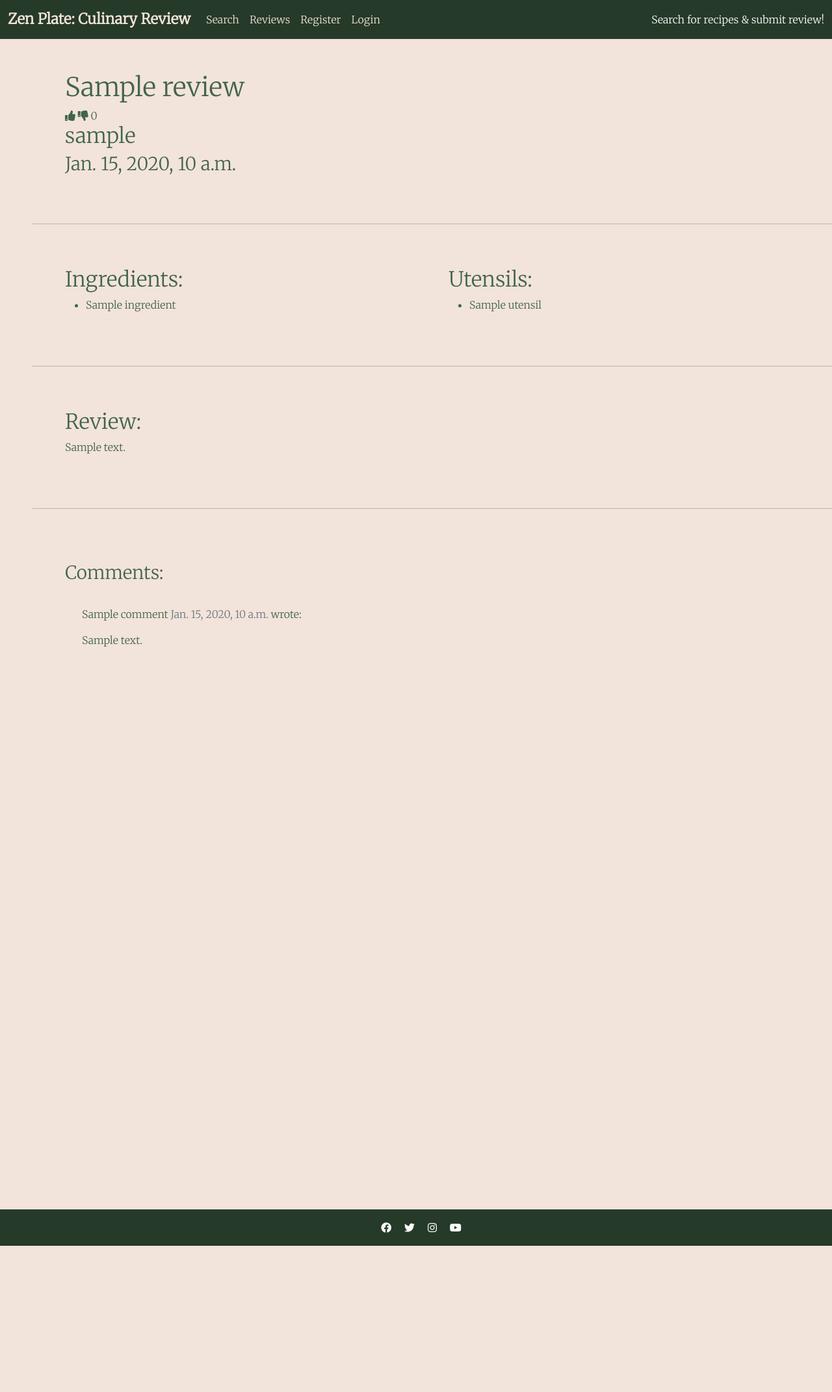
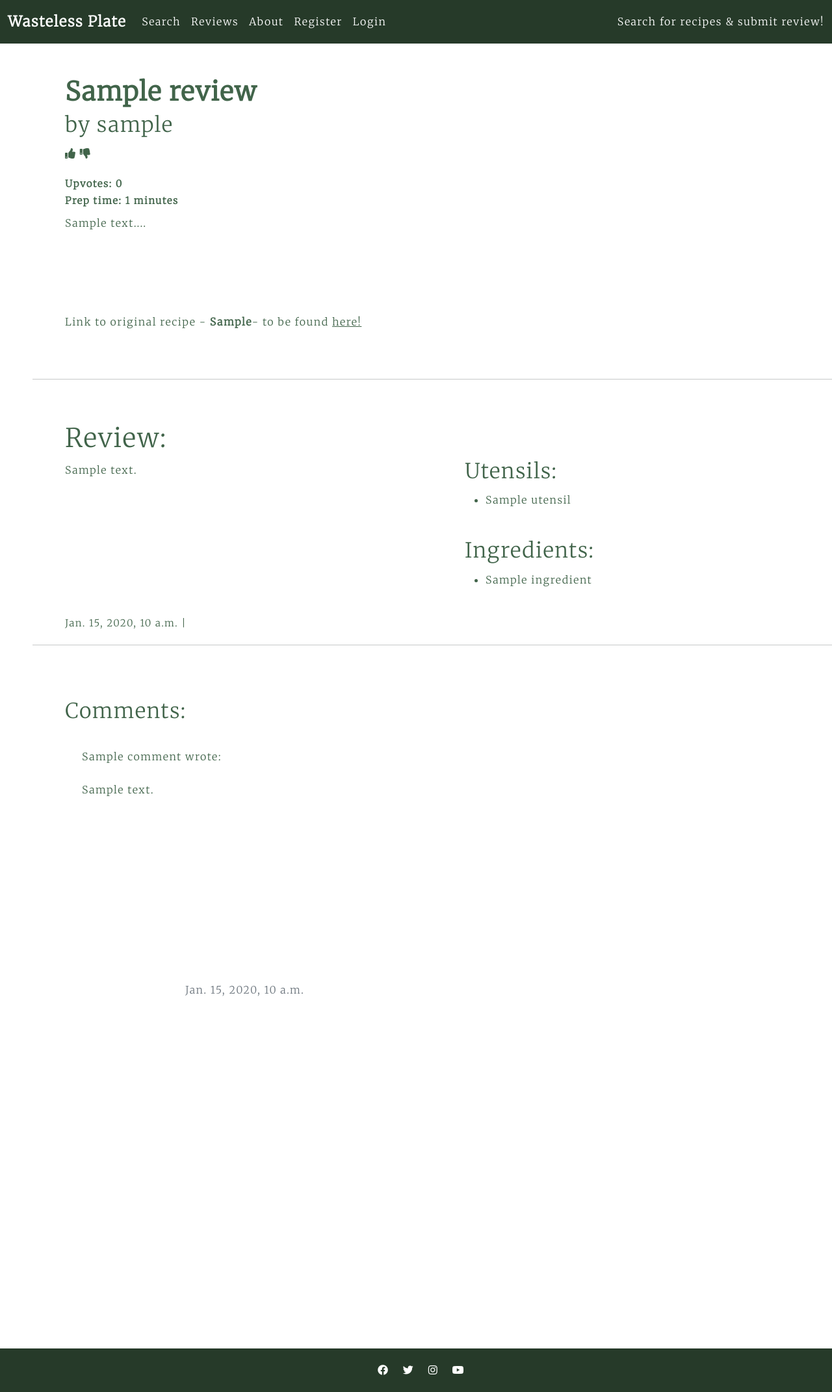
Before and after one commit to chrisryan91/PP4, a Django app: a page that uses templates/base.html in a window 1280 px wide. Shown: the whole page at 65% size. Before the commit the page ends 1917 px from the top, so only its background shows below. Run offline with Django 3.2, Linux system fonts and the light colour scheme; tables that the repository leaves empty hold one stand-in row (values such as "Sample post"); some libraries are stand-ins or nearby versions.

Commit message:
Add about.html, add url path for html and link in nav bar, update name of website, style review.html to make the blog posts more readable

```diff
--- a/pp4app/urls.py
+++ b/pp4app/urls.py
@@ -4,6 +4,7 @@
 urlpatterns = [
     path('', views.Homepage, name='home'),
     path('search/', views.search, name='search'),
+    path('about', views.About, name='about'),
     path('submit_review/', views.SubmitReview, name='submit_review'),
     path('blog/', views.Reviews.as_view(), name="blog"),
     path('<slug:slug>/', views.ReviewPost.as_view(), name='review_post'),
--- a/pp4app/views.py
+++ b/pp4app/views.py
@@ -17,6 +17,9 @@
 
 from django.shortcuts import render
 from django.core.paginator import Paginator, EmptyPage, PageNotAnInteger
+
+def About(request):
+        return render(request, 'about.html')
 
 def search(request):
     recipes = []
@@ -171,6 +174,7 @@
     def post(self, request, *args, **kwargs):
         review = get_object_or_404(Review, slug=self.kwargs['slug'])
 
+        # Initialize the variables with default values
         user_has_upvoted = False
         user_has_downvoted = False
 
@@ -180,22 +184,39 @@
             if upvote_value == 1:
                 user_has_upvoted = review.upvotes.filter(id=request.user.id).exists()
                 if user_has_upvoted:
+                    # Remove upvote
                     review.upvotes.remove(request.user)
                 else:
+                    # Add upvote and remove potential downvote
                     review.upvotes.add(request.user)
-                    review.downvotes.remove(request.user)
+                    review.downvotes.remove(request.user)  # Remove potential downvote
+                    # User has clicked upvote, so set downvote status accordingly
+                    user_has_downvoted = False
             elif upvote_value == 0:
                 user_has_downvoted = review.downvotes.filter(id=request.user.id).exists()
                 if user_has_downvoted:
+                    # Remove downvote
                     review.downvotes.remove(request.user)
                 else:
+                    # Add downvote and remove potential upvote
                     review.downvotes.add(request.user)
-                    review.upvotes.remove(request.user)
+                    review.upvotes.remove(request.user)  # Remove potential upvote
+                    # User has clicked downvote, so set upvote status accordingly
+                    user_has_upvoted = False
 
+        # Calculate net votes
         net_votes = review.upvotes.count() - review.downvotes.count()
         print(f"Net votes: {net_votes}")
 
-        return redirect(reverse('review_post', kwargs={'slug': review.slug}))
+        # Pass user voting status and net votes to the template
+        context = {
+            'review': review,
+            'user_has_upvoted': user_has_upvoted,
+            'user_has_downvoted': user_has_downvoted,
+            'net_votes': net_votes,
+        }
+
+        return render(request, self.template_name, context)
 
 @method_decorator(login_required, name='dispatch')
 class UpdateReview(View):
--- a/static/css/style.css
+++ b/static/css/style.css
@@ -5,10 +5,12 @@
 }
 
 body {
-    background-color: #F2E3DB;
-    font-family: initial;
+    background-color: white;
+    font-family: Merriweather, sans-serif;
     margin: 0;
     padding: 0;
+    letter-spacing: 1.5px;
+    line-height: 35px;
 }
 
 a {
@@ -60,12 +62,12 @@
 }
 
 .pag-nav {
-    background-color: #F2E3DB;
+    background-color: white;
 }
 
 .page-link {
     font-weight: bold;
-    background-color: #F2E3DB;
+    background-color: white;
     border: none;
     text-decoration: none;
     font-family: Merriweather, sans-serif;
@@ -73,7 +75,7 @@
 }
 
 .page-link:hover {
-    background-color: #F2E3DB;
+    background-color: white;
     color: #E86A33;
 }
 
@@ -89,11 +91,11 @@
     font-family: Merriweather, sans-serif;
     font-size: 1.4rem;
     font-weight: 700;
-    color: #F2E3DB;
+    color: white;
 }
 
 .nav-link {
-    color: #F2E3DB;
+    color: white;
     text-decoration: none;
 }
 
@@ -122,6 +124,14 @@
 
 #link h2 a:hover {
     color: #E86A33;
+}
+
+#link div {
+    height: 25vh;
+}
+
+#link div h3 {
+    font-size: 15px;
 }
 
 /* search.html Styles */
@@ -202,7 +212,7 @@
     margin: 0;
     background-color: #41644A;
     opacity: .8;
-    color: #F2E3DB;
+    color: white;
     text-decoration: none;
     font-size: 12px;
     font-weight: 400;
@@ -235,7 +245,7 @@
 .card-text .tooltiptext1, .card-text .tooltiptext2 {
     visibility: hidden;
     width: 80px;
-    background-color: #F2E3DB;
+    background-color: white;
     opacity: .8;
     color: black;
     text-align: center;
@@ -260,7 +270,7 @@
 .text {
     background-color: #41644A;
     opacity: .8;
-    color: #F2E3DB;
+    color: white;
 }
 
 .text:hover {
@@ -276,19 +286,17 @@
     margin-bottom: 20px;
 }
 
-/* review_blog.html Styles */
+/* review.html Styles */
 
 .post-link {
     text-decoration: none;
     font-family: Merriweather, sans-serif;
 }
 
-.img-container {
-    text-decoration: none;
-    padding-left: 20px;
-    padding-bottom: 20px;
-    overflow: hidden;
+button i {
+    font-size: small;
 }
+
 
 .text-container .left-content {
     font-size: 1vw;
@@ -301,7 +309,7 @@
 .text-container {
     height: 10%;
     background-color: #41644A;
-    color: #F2E3DB;
+    color: white;
     padding: 8px;
     box-sizing: border-box;
     display: flex;
@@ -310,13 +318,80 @@
     font-family: Merriweather, sans-serif;
 }
 
+.masthead-text h1 {
+    font-weight: bold;
+}
+
 .masthead {
     text-align: left !important;
     margin-left: 50px !important;
 }
 
+.details {
+    display: flex;
+    flex-direction: column;
+    height: 100%;
+}
+
+.details1,
+.details2,
+.details3 {
+    height: 33%;
+}
+
+.details2 {
+    padding-top: 25px;
+}
+
+.details2 h1 {
+    font-size: 15px;
+}
+
+.details3 {
+    position: relative;
+}
+
+.details3 span {
+    position: absolute;
+    bottom: 0;
+}
+
+
+.container2 {
+    position: relative;
+}
+
+.container2 span {
+    position: absolute;
+    bottom: 0;
+}
+
+.container2 span h3 {
+    font-size: 15px;
+}
+
+.img-container {
+    height: 400px;
+    text-decoration: none;
+    padding: 20px;
+    padding-bottom: 20px;
+    overflow: hidden;
+}
+
 .text-container i:first-child {
     margin-right: 8px;
+}
+
+.ingredients {
+    padding-top: 25px;
+}
+
+.utensils, .ingredients {
+    padding-left: 50px;
+}
+
+#review {
+    padding-right: 50px;
 }
 
 /* submit & update review Styles */
@@ -326,12 +401,16 @@
     margin-right: 50px;
 }
 
+.container3 {
+    font-family: Merriweather, sans-serif;
+    color: #41644A;
+    padding: 50px;
+}
+
 .container2 {
     font-family: Merriweather, sans-serif;
     color: #41644A;
-    padding-top: 50px;
-    padding-left: 50px;
-    padding-bottom: 50px;
+    padding: 50px;
 }
 
 .edit {
@@ -390,6 +469,10 @@
     animation: fade-in 0.8s 0.6s forwards cubic-bezier(0.11, 0, 0.5, 0);
   }
 
+  span:nth-child(8) {
+    animation: fade-in 0.8s 0.6s forwards cubic-bezier(0.11, 0, 0.5, 0);
+  }
+
   @keyframes fade-in {
     100% {
       opacity: 1;
--- a/static/js/script.js
+++ b/static/js/script.js
@@ -55,6 +55,13 @@
     $('#id_utensils').select2();
 });
 
+$('form').submit(function() {
+    var selectedIngredients = $('#ingredientInput').val();
+    if (selectedIngredients) {
+        $('#ingredientQuery').val(selectedIngredients.join(','));
+    }
+});
+
 $(document).ready(function() {
     $('#ingredientInput').select2({
         tags: true,
--- a/templates/base.html
+++ b/templates/base.html
@@ -4,7 +4,7 @@
 <html class="h-100">
 
 <head>
-    <title>Zen Plate: Culinary Reviews</title>
+    <title>Wasteless Plate</title>
 
     <link rel="preconnect" href="https://fonts.googleapis.com">
     <link rel="preconnect" href="https://fonts.gstatic.com" crossorigin>
@@ -26,7 +26,7 @@
 <body class="d-flex flex-column h-100 main-bg">
     <nav class="navbar navbar-expand-lg">
         <div class="container-fluid">
-            <a class="navbar-brand" href="{% url 'home' %}"><span class="brand">Zen Plate: Culinary Review</span></span></a>
+            <a class="navbar-brand" href="{% url 'home' %}"><span class="brand">Wasteless Plate</span></span></a>
             <button class="navbar-toggler" type="button" data-bs-toggle="collapse" data-bs-target="#navbarText"
                 aria-controls="navbarText" aria-expanded="false" aria-label="Toggle navigation">
                 <span class="navbar-toggler-icon"></span>
@@ -38,6 +38,9 @@
                     </li>
                     <li class="nav-item">
                         <a class="nav-link active" aria-current="page" href="{% url 'blog' %}">Reviews</a>
+                    </li>
+                    <li class="nav-item">
+                        <a class="nav-link active" aria-current="page" href="{% url 'about' %}">About</a>
                     </li>
                     {% if user.is_authenticated %}
                     <li class="nav-item">
--- a/templates/review.html
+++ b/templates/review.html
@@ -5,16 +5,21 @@
     <div class="container2">
         <div class="row g-0">
             <div class="col-md-6 masthead-text">
+                <div class="details">
+                    <div class="details1">
                         <h1 class="post-title">{{ review.title }}</h1>
-                <div>
-                    <div>
+                        <h2 class="post-subtitle">
+                            by {{ review.author }}
+                        </h2>
+                        <div class="voting-section">
+                            <div class="user-actions">
                                 {% if user.is_authenticated %}
                                     <form class="d-inline" action="{% url 'review_upvote' review.slug %}" method="POST">
                                         {% csrf_token %}
                                         <input type="hidden" name="upvote" value="1">
                                         <button type="submit" class="{% if user_has_upvoted %}upvoted{% endif %}">
                                             {% if user_has_upvoted %}
-                                        <i class="far fa-thumbs-up"></i>
+                                                <i class="far fa-thumbs-up upvoted"></i>
                                             {% else %}
                                                 <i class="fas fa-thumbs-up"></i>
                                             {% endif %}
@@ -25,33 +30,26 @@
                                         <input type="hidden" name="upvote" value="0">
                                         <button type="submit" class="{% if user_has_downvoted %}downvoted{% endif %}">
                                             {% if user_has_downvoted %}
-                                        <i class="far fa-thumbs-down"></i>
+                                                <i class="far fa-thumbs-down downvoted"></i>
                                             {% else %}
                                                 <i class="fas fa-thumbs-down"></i>
                                             {% endif %}
                                         </button>
                                     </form>
-                            <span>{{ review.net_votes }}</span>
                                 {% else %}
-                            <!-- Display total upvotes and downvotes without forms -->
                                     <i class="fas fa-thumbs-up"></i>
                                     <i class="fas fa-thumbs-down"></i>
-                            <span>{{  review.net_votes  }}</span>
                                 {% endif %}
                             </div>
-                    <div>
-                        <span id="like-count">{{ review. }}</span>
                         </div>
                     </div>
-                <h2 class="post-subtitle">
-                    {{ review.author }}
-                </h2>
-                <h3>
-                    {{ review.created_on }}
-                </h3>
-                {% if user.is_authenticated and user == review.author %}
-                <a href="{% url 'update_review' slug=review.slug %}">Update Review</a>
-                {% endif %}
+                    <div class="details2">
+                        <h1>Upvotes: {{ review.net_votes }} </h1>
+                        <h1>Prep time: {{ review.prep_time }} minutes</h1>
+                        <p>{{ review.excerpt }}... </p>
+                    </div>
+                    <div class="details3"><span>Link to original recipe - <strong>{{ review.recipe }}</strong>- to be found <a href="{{ review.url }}"><u>here!</u></a></span></div>
+                </div>
             </div>
             <div class="col-md-6 masthead-image">
                 <div class="img-container">
@@ -66,9 +64,28 @@
     </div>
     <hr>
     <div class="container2">
-        <div  class="row g-0" >
-            <div class="col-md-6 masthead-text">
-                <div>
+        <div class="row g-0" >
+            <h1>Review:</h1>
+            <div class="col-md-6 masthead-text" id="review">
+                <p>
+                    {{ review.content | safe }}
+                </p>
+                <span>
+                    <h3>
+                        {{ review.created_on }} | {% if user.is_authenticated and user == review.author %}<a href="{% url 'update_review' slug=review.slug %}">Update Review</a>{% endif %}
+                    </h3>
+                </span>
+            </div>
+            <div class="col-md-6 masthead-text" id="ingredient-utensil">
+                <div class="utensils">
+                    <h2>Utensils:</h2>
+                    <ul>
+                        {% for utensil in utensils %}
+                            <li>{{ utensil.name }}</li>
+                        {% endfor %}
+                    </ul>
+                </div>
+                <div class="ingredients">
                     <h2>Ingredients:</h2>
                     <ul>
                         {% for ingredient in ingredients %}
@@ -77,22 +94,7 @@
                     </ul>
                 </div>
             </div>
-            <div class="col-md-6 masthead-text">
-                <h2>Utensils:</h2>
-                <ul>
-                    {% for utensil in utensils %}
-                        <li>{{ utensil.name }}</li>
-                    {% endfor %}
-                </ul>
         </div>
-        </div>
-    </div>
-    <hr>
-    <div class="container2">
-        <h2>Review:</h2>
-        <p>
-            {{ review.content | safe }}
-        </p>
     </div>
     <hr>
 </div>
@@ -100,7 +102,7 @@
     <div class="container2">
         <div class="row">
             <div class="col-md-8 card mb-4 mt-3">
-                <h3>Comments:</h3>
+                <h2>Comments:</h2>
                     <div class="card-body">
                         {% for comment in comments %}
                             <div class="comments" style="padding: 10px;">
@@ -139,5 +141,4 @@
     </div>
 </div>
 </div>
-
 {% endblock content %}
--- a/templates/search.html
+++ b/templates/search.html
@@ -20,7 +20,7 @@
             <h2>Search results for: {{ query }}</h2>
             {% else %}
             <h1 class="animation-span">
-                <span>This</span>
+                <span>What</span>
                 <span>is</span>
                 <span>on</span>
                 <span>the</span>
--- a/templates/submit_review.html
+++ b/templates/submit_review.html
@@ -4,7 +4,7 @@
 
 {% load crispy_forms_tags %}
 
-<div class="container2">
+<div class="container3">
     <div div="row">
         <div class="col-12 mt-3 left">
             <h1>Submit Review Page</h1>
--- a/templates/update_review.html
+++ b/templates/update_review.html
@@ -4,7 +4,7 @@
 
 {% block content %}
 
-<div class="container2">
+<div class="container3">
     <div class="row">
       <div class="col-12 mt-3">
         <h1>Update Review</h1>
```
Also changed, not shown: templates/about.html (added, +21 -0 lines), templates/error.html (deleted, +0 -14 lines), templates/index.html (+8 -6 lines). Lines whose indentation alone changed are shown as unchanged.
